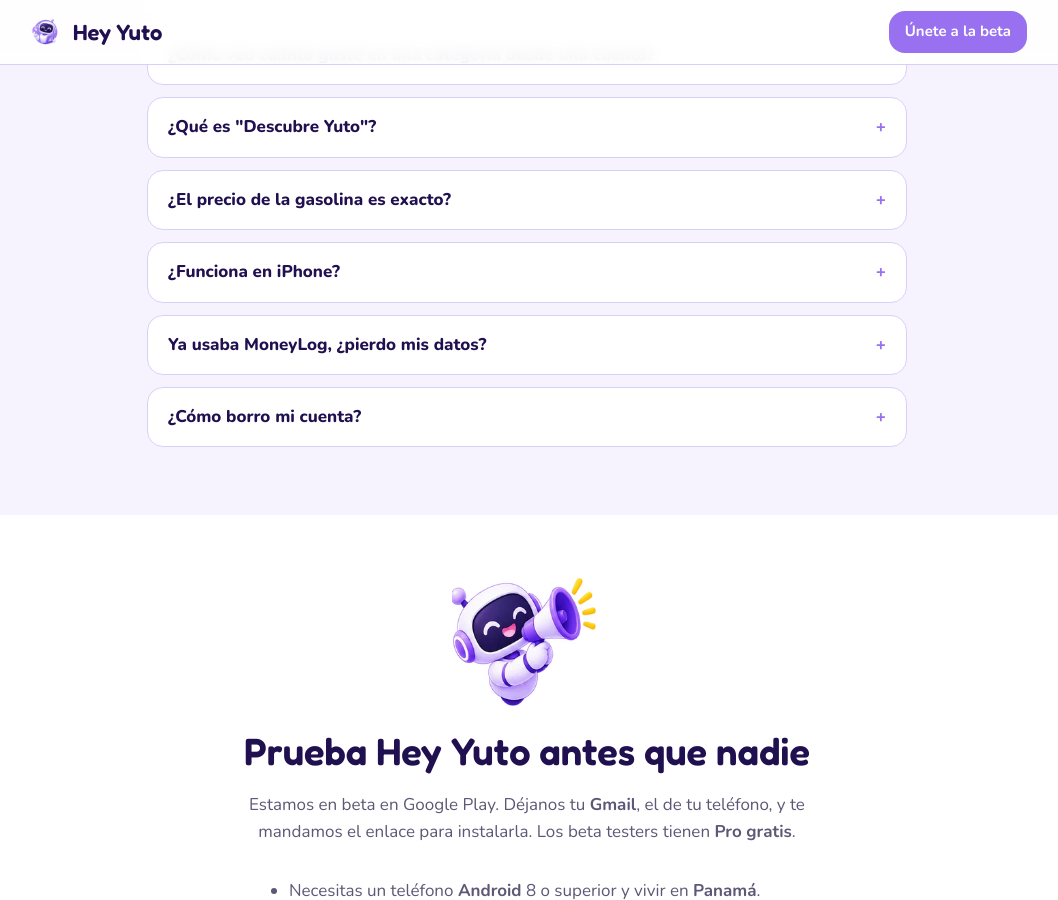
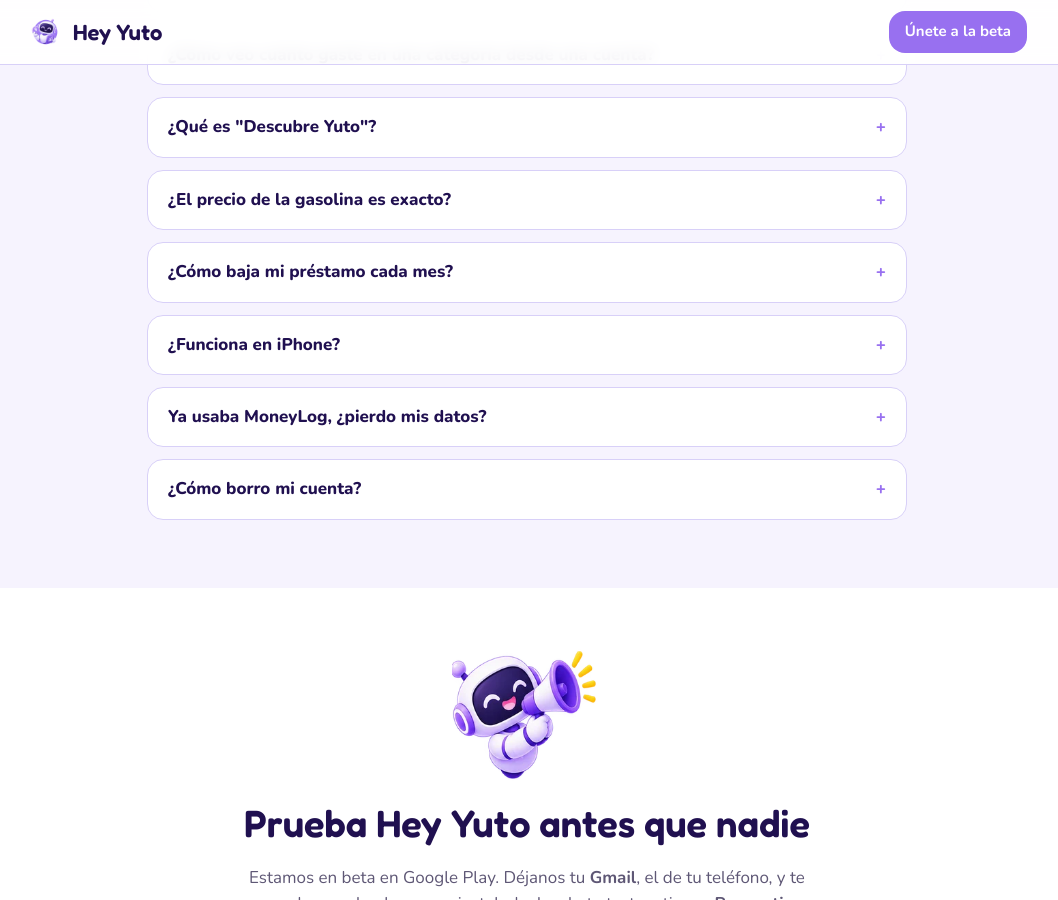
Before and after one commit to Dacoca34/yuto-legal, a Jekyll site: the page index.html, which Jekyll copies as it is, in a window 1280 px wide and 900 px high, scrolled down 5752 px. Shown: the whole window, without its empty margins (113-1171 px from the left). Built offline with Jekyll 4.4.1, drawn with Linux system fonts in a browser that asks for light colours; some of the changed lines change nothing that is shown.

Commit message:
FAQ: como baja el prestamo con su recurrente vinculado (0.88)

```diff
--- a/index.html
+++ b/index.html
@@ -99,6 +99,7 @@
   <details><summary>¿Cómo veo cuánto gasté en una categoría desde una cuenta?</summary><p>En Inicio, toca la cuenta arriba del calendario: la lista trae todo lo que pasó por esa cuenta, de cualquier categoría. Luego elige la categoría y arriba de la lista sale el total, con lo que salió y lo que entró.</p></details>
   <details><summary>¿Qué es "Descubre Yuto"?</summary><p>Una lista en Inicio con lo que vale la pena hacer en tus primeros días: agregar tus cuentas y tarjetas, lo que te cobran cada mes, una meta, tus préstamos, tu historial, tu familia y el widget. Se tacha sola cuando lo haces; lo que no te aplica lo marcas. Si la ocultas, vuelve desde Ajustes → Ayuda.</p></details>
   <details><summary>¿El precio de la gasolina es exacto?</summary><p>Es el precio oficial de la Secretaría de Energía para Panamá y Colón, y Yuto te avisa apenas sale si sube o baja tu combustible (95, 91 o diésel). Puede variar según la gasolinera y el lugar.</p></details>
+  <details><summary>¿Cómo baja mi préstamo cada mes?</summary><p>En Finanzas → Préstamos, edita el préstamo y en Avanzado elige su "Recurrente vinculado": la cuota que te cobra el banco. Desde ahí, cada vez que confirmas en Inicio que se cobró, cuenta como pago y el saldo baja. Si la pagas desde Préstamos con "Registrar pago", esa cuota también queda como cobrada. Y si borras el movimiento de un pago, se borra también del préstamo.</p></details>
   <details><summary>¿Funciona en iPhone?</summary><p>Por ahora solo en Android.</p></details>
   <details><summary>Ya usaba MoneyLog, ¿pierdo mis datos?</summary><p>No. Hey Yuto es la misma app con nombre nuevo: entra con el mismo correo y contraseña y todo está ahí. Después puedes desinstalar MoneyLog.</p></details>
   <details><summary>¿Cómo borro mi cuenta?</summary><p>En la app: Ajustes → Cuenta → "Eliminar mi cuenta", o escribiendo a soporte@heyyuto.com. Se borran tu cuenta y todos tus datos.</p></details>
```
